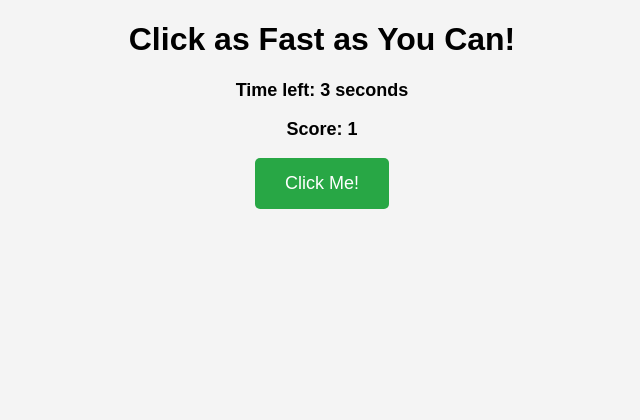
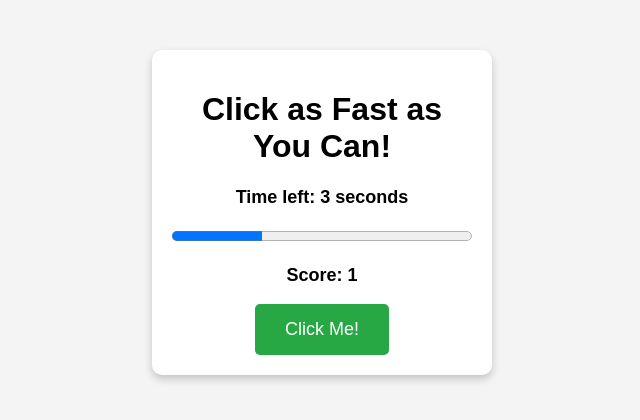
Before and after one commit to Steve2025-ETH/Game, a plain HTML site: page index.html in a window 1280 px wide. Both pictures are taken after a click on the button "Click Me!". Shown: the whole page, without its empty margins (318-958 px from the left). Drawn offline with Linux system fonts and the light colour scheme.

Commit message:
Update index.html

```diff
--- a/index.html
+++ b/index.html
@@ -1,36 +1,3 @@
-<!DOCTYPE html>
-<html lang="en">
-<head>
-    <meta charset="UTF-8">
-    <meta name="viewport" content="width=device-width, initial-scale=1.0">
-    <title>Click Speed Game</title>
-</head>
-<body>
-    <h1>Click as Fast as You Can!</h1>
-    <p>Time left: <span id="time">10</span> seconds</p>
-    <p>Score: <span id="score">0</span></p>
-    <button id="clickButton" onclick="increaseScore()">Click Me!</button>
-
-    <script>
-        let score = 0;
-        let timeLeft = 10;
-        let timer = setInterval(() => {
-            timeLeft--;
-            document.getElementById("time").innerText = timeLeft;
-            if (timeLeft === 0) {
-                clearInterval(timer);
-                document.getElementById("clickButton").disabled = true;
-                alert("Time's up! Your final score is " + score);
-            }
-        }, 1000);
-
-        function increaseScore() {
-            score++;
-            document.getElementById("score").innerText = score;
-        }
-    </script>
-</body>
-</html>
 <!DOCTYPE html>
 <html lang="en">
 <head>
@@ -38,7 +5,7 @@
     <meta name="viewport" content="width=device-width, initial-scale=1.0">
     <title>Click Speed Game</title>
     <style>
-
+        /* 页面居中 */
         body {
             font-family: Arial, sans-serif;
             text-align: center;
@@ -47,6 +14,7 @@
             padding: 0;
         }
 
+        /* 容器美化 */
         .game-container {
             background: white;
             width: 300px;
@@ -56,11 +24,13 @@
             box-shadow: 0 4px 8px rgba(0, 0, 0, 0.2);
         }
 
+        /* 计分和时间 */
         p {
             font-size: 18px;
             font-weight: bold;
         }
 
+        /* 按钮样式 */
         #clickButton {
             background-color: #28a745;
             color: white;
@@ -76,12 +46,49 @@
             background-color: #218838;
         }
 
+        /* 禁用按钮样式 */
         #clickButton:disabled {
             background-color: gray;
             cursor: not-allowed;
         }
 
+        /* 进度条样式 */
         progress {
             width: 100%;
             height: 20px;
         }
+    </style>
+</head>
+<body>
+
+    <div class="game-container">
+        <h1>Click as Fast as You Can!</h1>
+        <p>Time left: <span id="time">10</span> seconds</p>
+        <progress id="progressBar" value="10" max="10"></progress>
+        <p>Score: <span id="score">0</span></p>
+        <button id="clickButton" onclick="increaseScore()">Click Me!</button>
+    </div>
+
+    <script>
+        let score = 0;
+        let timeLeft = 10;
+
+        let timer = setInterval(() => {
+            timeLeft--;
+            document.getElementById("time").innerText = timeLeft;
+            document.getElementById("progressBar").value = timeLeft; // 更新进度条
+            if (timeLeft === 0) {
+                clearInterval(timer);
+                document.getElementById("clickButton").disabled = true;
+                alert("Time's up! Your final score is " + score);
+            }
+        }, 1000);
+
+        function increaseScore() {
+            score++;
+            document.getElementById("score").innerText = score;
+        }
+    </script>
+
+</body>
+</html>
```
